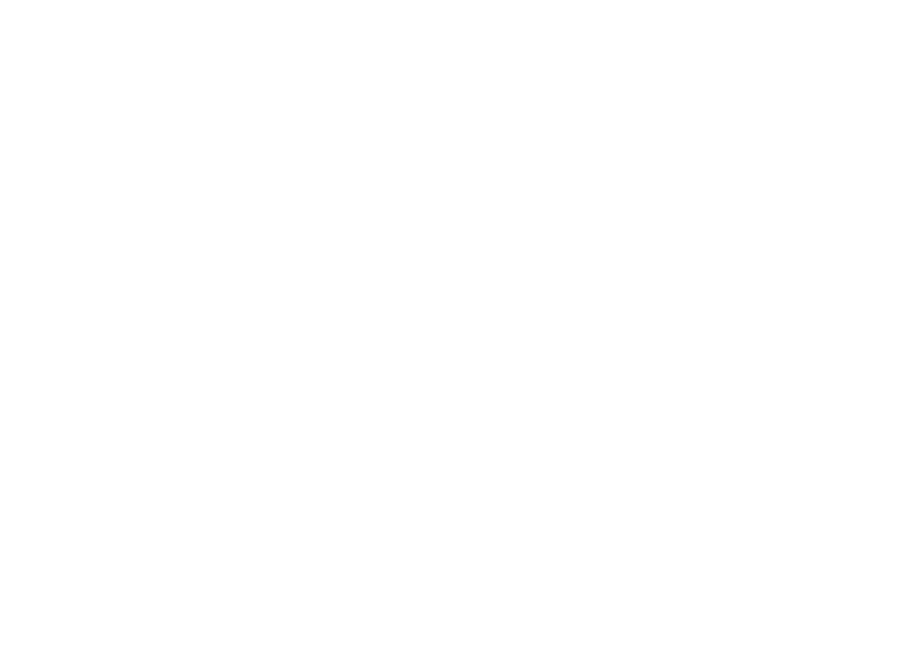
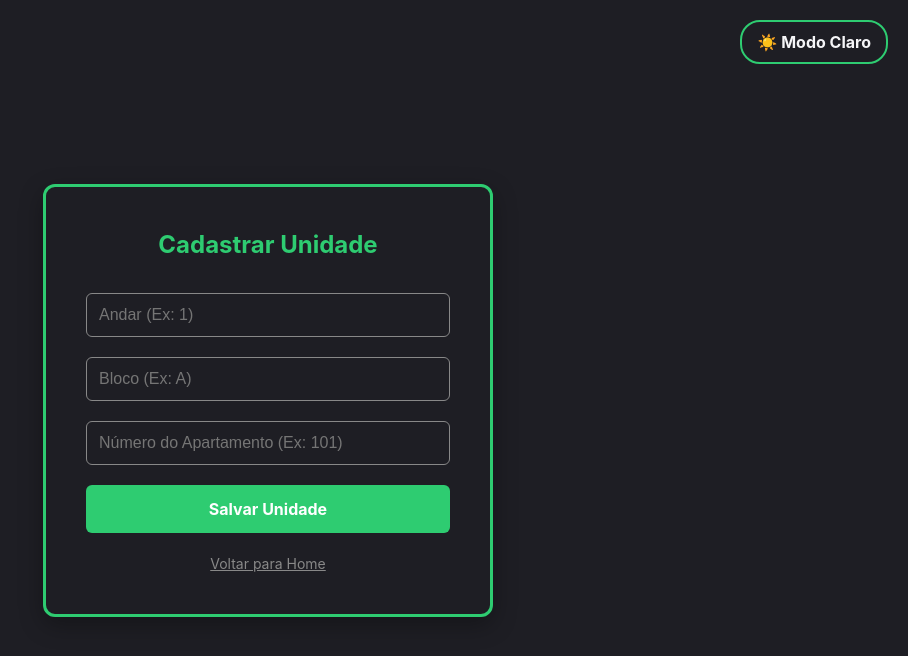
Before and after one commit to devlucasaf/SGC-Sistema-de-Gestao-De-Condominio, a React app in the folder frontend/: page /cadastrounidade in a window 1280 px wide. Before the commit this address had no page. Shown: the top 656 px of the page, without its empty margins (372-1280 px from the left). Built offline with nearby package versions, Linux system fonts and the light colour scheme; the HTML template or start-up script is replaced by a standard one.

Commit message:
ajustes no frontend

```diff
--- a/frontend/src/main.jsx
+++ b/frontend/src/main.jsx
@@ -9,6 +9,7 @@
 import Home from './pages/Home'
 import Login from './pages/Login'
 import Cadastro from './pages/Cadastro'
+import CadastroUnidade from './pages/CadastroUnidade'
 
 // Imparta o 'Guarda-costas'
 import RotaPrivada from './components/RotaPrivada.jsx'
@@ -32,6 +33,7 @@
             </RotaPrivada>
           }
         />
+        <Route path="/cadastrounidade" element={<CadastroUnidade />} />
       </Routes>
     </BrowserRouter>
   </React.StrictMode>,
--- a/frontend/src/pages/Cadastro.jsx
+++ b/frontend/src/pages/Cadastro.jsx
@@ -1,7 +1,7 @@
 import { useState } from 'react';
 import { useNavigate } from 'react-router-dom';
 import api from '../services/api';
-import "../style/Cadastro.css";
+import "../styles/Cadastro.css";
 
 function Cadastro() {
     const [nome, setNome] = useState("");
@@ -47,8 +47,17 @@
         }
     }
 
+    function alternarTema() {
+        setIsDarkMode(!isDarkMode);
+    }
+
     return (
-        <div className="tela-cadastro tema-escuro">
+        <div className={`tela-login ${isDarkMode ? 'tema-escuro' : 'tema-claro'}`}>
+
+            <button className="btn-tema" onClick={alternarTema}>
+                {isDarkMode ? '☀️ Modo Claro' : '🌙 Modo Escuro'}
+            </button>
+
             <form className="caixa-cadastro" onSubmit={handleCadastro}>
                 <h2>Cadastrar Morador</h2>
 
@@ -157,6 +166,7 @@
                 <span
                     className="link-voltar"
                     onClick={() => navigate("/")}
+                    style={{ color: "#2ecc71", fontWeight: "bold", textAlign: "center" }}
                 >
                     Voltar para o Login
                 </span>
--- a/frontend/src/pages/CadastroUnidade.jsx
+++ b/frontend/src/pages/CadastroUnidade.jsx
@@ -1,13 +1,15 @@
 import { useState } from "react";
 import { useNavigate } from "react-router-dom";
 import api from "../services/api";
-import "../style/Cadastro.css";
+import "../styles/CadastroUnidade.css";
 
 function CadastroUnidade() {
     const [andar, setAndar] = useState("");
     const [bloco, setBloco] = useState("");
     const [numeroApto, setNumeroApto] = useState("");
     const [mensagem, setMensagem] = useState("");
+
+    const [isDarkMode, setIsDarkMode] = useState(true);
 
     const navigate = useNavigate();
 
@@ -37,9 +39,18 @@
         }
     }
 
+    function alternarTema() {
+        setIsDarkMode(!isDarkMode);
+    }
+
     return (
-        <div className="tela-cadastro tema-escuro">
-            <form className="caixa-cadastro" onSubmit={handleCadastro}>
+        <div className={`tela-cadastro-unidade ${isDarkMode ? 'tema-escuro' : 'tema-claro'}`}>
+
+            <button className="btn-tema" onClick={alternarTema}>
+                {isDarkMode ? '☀️ Modo Claro' : '🌙 Modo Escuro'}
+            </button>
+
+            <form className="caixa-unidade" onSubmit={handleCadastro}>
                 <h2>Cadastrar Unidade</h2>
 
                 <input
@@ -66,12 +77,12 @@
                     required
                 />
 
-                <button type="submit" className="btn-cadastrar">
+                <button type="submit" className="btn-salvar-unidade">
                     Salvar Unidade
                 </button>
 
                 <span
-                    className="link-voltar"
+                    className="link-voltar-unidade"
                     onClick={() => navigate("/home")}
                 >
                     Voltar para Home
--- a/frontend/src/pages/Home.jsx
+++ b/frontend/src/pages/Home.jsx
@@ -1,7 +1,7 @@
 import React, { useState, useEffect } from 'react';
 import { Link } from 'react-router-dom';
 import api from '../services/api'; // Certifique-se de que o caminho está correto
-import '../style/Home.css';
+import '../styles/Home.css';
 
 function Home() {
     const [moradores, setMoradores] = useState([]);
--- a/frontend/src/pages/Login.jsx
+++ b/frontend/src/pages/Login.jsx
@@ -1,14 +1,12 @@
-import { useState } from 'react';
-import { useNavigate } from 'react-router-dom';
-import { Link } from 'react-router-dom';
-
-import api from '../services/api';
-import '../style/Login.css'; // <-- Importando nosso CSS novinho!
+import { useState } from "react";
+import { useNavigate, Link } from "react-router-dom"; // Juntei as importações aqui!
+import api from "../services/api";
+import "../styles/Login.css";
 
 function Login() {
-    const [email, setEmail] = useState('');
-    const [senha, setSenha] = useState('');
-    const [erro, setErro] = useState('');
+    const [email, setEmail] = useState("");
+    const [senha, setSenha] = useState("");
+    const [erro, setErro] = useState(""); // <-- Criei o estado para guardar o erro
 
     // Criando o estado do tema
     const [isDarkMode, setIsDarkMode] = useState(true);
@@ -17,16 +15,23 @@
 
     async function handleLogin(e) {
         e.preventDefault();
-        setErro('');
+        setErro(""); // Limpa o erro de tentativas anteriores
 
         try {
-            const response = await api.post('/auth/login', { email, senha });
+            // Chama a sua API Java
+            const response = await api.post("/auth/login", { email, senha });
+
+            // Pega o token que o Java devolveu e salva
             const token = response.data.token;
-            localStorage.setItem('token', token);
-            navigate('/home');
+            localStorage.setItem("token", token);
+
+            alert("Login realizado com sucesso! 🎉");
+            navigate("/home");
+
         } catch (error) {
-            setErro('Erro ao logar. Verifique e-mail e senha.');
-            console.error(error);
+            console.error("Erro ao fazer login:", error);
+            // Agora atualizamos a variável 'erro' para aparecer na tela
+            setErro("Falha no login: Verifique seu e-mail e senha.");
         }
     }
 
@@ -37,10 +42,11 @@
 
     return (
         // Aqui decidimos qual classe CSS usar dependendo do estado
-        <div className={`tela-login ${isDarkMode ? 'tema-escuro' : 'tema-claro'}`}>
+        <div className={`tela-login ${isDarkMode ? "tema-escuro" : "tema-claro"}`}>
 
-            <button className="btn-tema" onClick={alternarTema}>
-                {isDarkMode ? '☀️ Modo Claro' : '🌙 Modo Escuro'}
+            {/* type="button" evita que este botão tente enviar o formulário sem querer */}
+            <button className="btn-tema" onClick={alternarTema} type="button">
+                {isDarkMode ? "☀️ Modo Claro" : "🌙 Modo Escuro"}
             </button>
 
             <form className="caixa-login" onSubmit={handleLogin}>
@@ -64,7 +70,8 @@
 
                 <button type="submit" className="btn-entrar">Entrar</button>
 
-                {erro && <p style={{ color: '#ff4d4d', textAlign: 'center' }}>{erro}</p>}
+                {/* Se a variável 'erro' tiver texto, esse parágrafo aparece */}
+                {erro && <p style={{ color: "#ff4d4d", textAlign: "center", marginTop: "10px" }}>{erro}</p>}
 
                 <div className="rodape-login">
                     <p>
--- /dev/null
+++ b/frontend/src/styles/CadastroUnidade.css
@@ -0,0 +1,77 @@
+/* Container principal para centralizar */
+.tela-cadastro-unidade {
+    display: flex;
+    justify-content: center;
+    align-items: center;
+    min-height: 100vh;
+    padding: 20px;
+    background-color: #1e1e24;
+    color: #f5f5f7;
+}
+
+/* Caixa do formulário */
+.caixa-unidade {
+    background-color: #1e1e24;
+    padding: 40px;
+    border-radius: 12px;
+    border: 3px solid #2ecc71;
+    box-shadow: 0 8px 24px rgba(0, 0, 0, 0.3);
+    width: 100%;
+    max-width: 450px;
+    display: flex;
+    flex-direction: column;
+    gap: 20px;
+}
+
+.caixa-unidade h2 {
+    text-align: center;
+    color: #2ecc71;
+    margin-bottom: 10px;
+}
+
+/* Estilização dos campos de entrada */
+.caixa-unidade input {
+    padding: 12px;
+    border: 1px solid #888;
+    border-radius: 6px;
+    font-size: 16px;
+    background-color: transparent;
+    color: #f5f5f7;
+    outline: none;
+    transition: border-color 0.3s;
+}
+
+.caixa-unidade input:focus {
+    border-color: #2ecc71;
+    box-shadow: 0 0 5px rgba(46, 204, 113, 0.5);
+}
+
+/* Botão de ação */
+.btn-salvar-unidade {
+    padding: 14px;
+    background-color: #2ecc71;
+    color: white;
+    border: none;
+    border-radius: 6px;
+    font-size: 16px;
+    font-weight: bold;
+    cursor: pointer;
+    transition: background-color 0.3s;
+}
+
+.btn-salvar-unidade:hover {
+    background-color: #27ae60;
+}
+
+/* Link para voltar */
+.link-voltar-unidade {
+    text-align: center;
+    color: #888;
+    cursor: pointer;
+    font-size: 14px;
+    text-decoration: underline;
+}
+
+.link-voltar-unidade:hover {
+    color: #f5f5f7;
+}
```
Also changed, not shown: frontend/src/styles/Cadastro.css (renamed from frontend/src/style/Cadastro.css), frontend/src/styles/Home.css (renamed from frontend/src/style/Home.css), frontend/src/styles/Login.css (renamed from frontend/src/style/Login.css), 1 other file (tests, documents, lock files or other folders).
